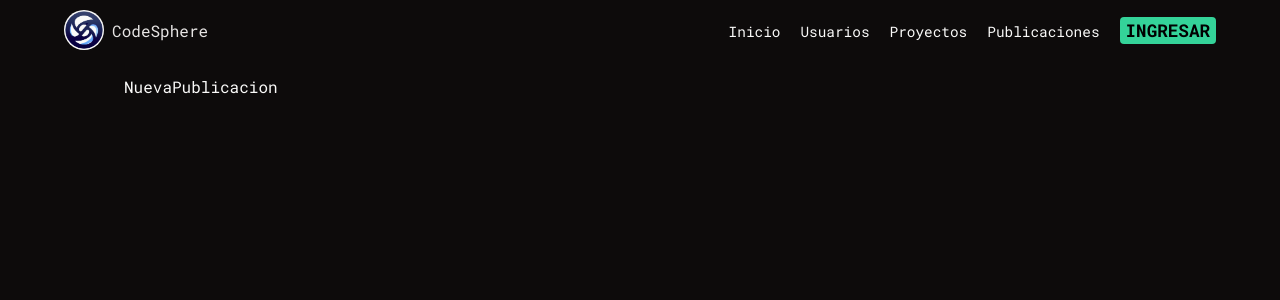
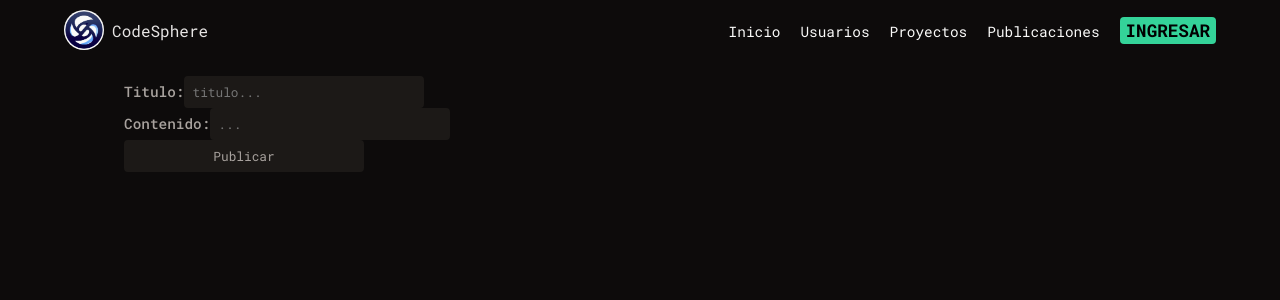
Before and after one commit to CodeSphereDevs/frontend, a React (Vite) app: page /nueva-publicacion in a window 1280 px wide. Shown: the top 300 px of the page. Built offline with nearby package versions, Linux system fonts and the light colour scheme; no server answers.

Commit message:
- Creacion de endpoints getpost y createpost -Esqueleto de formulario de creacion de post

```diff
--- a/src/App.jsx
+++ b/src/App.jsx
@@ -4,6 +4,9 @@ import { BrowserRouter, Routes, Route } from "react-router-dom";
 
 import Home from "./pages/inicio/Home";
 import Usuarios from "./pages/usuarios/Usuarios";
+
+
+
 import UserContext from "./contexts/useUserContext";
 import LoginPage from "./pages/login/LoginPage";
 import Registro from "./pages/registro/Registro";
@@ -13,6 +16,7 @@ import NuevoProyecto from "./pages/nuevo-proyecto/NuevoProyecto";
 import Publicaciones from "./pages/publicaciones/Publicaciones";
 import NuevaPublicacion from "./pages/nueva-publicacion/NuevaPublicacion";
 import Proyecto from "./pages/proyecto/Proyecto";
+
 
 function App() {
   return (
@@ -25,7 +29,7 @@ function App() {
               <Route path="/" element={<Home />} />
 
               <Route path="/proyectos" element={<Proyectos/>}/>
-              <Route path="/proyecto/:projectName" element={<Proyecto />}/>
+              <Route path="/proyecto/:projectName" element={<Proyecto/>}/>
               <Route path="/nuevo-proyecto" element={<NuevoProyecto />} />
 
               <Route path="/usuarios" element={<Usuarios />} />
--- /dev/null
+++ b/src/api/createPost.js
@@ -0,0 +1,18 @@
+const CREATEPOST_ENDPOINT = `${import.meta.env.VITE_SERVER_URI}/api/posts/`;
+
+export const createPost= async (title, content) => {
+    try{
+        const response = await fetch(CREATEPOST_ENDPOINT, {
+            method: "POST",
+            headers: {
+                "Content-Type":"application/json",
+            },
+            credentials:"include",
+            body: JSON.stringify({title, content})
+        })
+        return await response.json();
+    }catch(error){
+        console.log(error);
+        return null;
+    }
+}
--- a/src/pages/nueva-publicacion/NuevaPublicacion.jsx
+++ b/src/pages/nueva-publicacion/NuevaPublicacion.jsx
@@ -1,7 +1,80 @@
+
+import { useState } from "react";
+import { useNavigate } from "react-router-dom";
+import ErrorAlert from "../../componentes/ErrorAlert";
+import { login } from "../../api/login";
+import Loader from "../../assets/loader.svg";
+import { createPost } from "../../api/createPost";
+
+
+
 
 
 export default function NuevaPublicacion() {
+
+  const [errorAlert, setErrorAlert] = useState("");
+  const [isLoading, setIsLoading] = useState(false);
+  const nav = useNavigate();
+
+  const showErrorAlert = (s) => {
+    setErrorAlert(s);
+    setTimeout(() => {
+      setErrorAlert("");
+    }, 3000);
+  };
+
+  const handleSubmit = async (event) => {
+    event.preventDefault();
+
+    const form = event.currentTarget;
+    const title = form.title.value;
+    const content = form.content.value;
+
+
+    setIsLoading(true);
+    const response = await createPost(title, content);
+    setIsLoading(false);
+    if (!response.success) {
+      showErrorAlert(response.message);
+      return;
+    }
+
+    nav('/publicaciones')
+  };
+
   return (
-    <div>NuevaPublicacion</div>
-  )
+    <div className="postPage">
+      <form onSubmit={handleSubmit} style={{ height: 230 }}>
+        {isLoading ? (
+          <img src={Loader} alt="loader" />
+        ) : (
+          <>
+            {" "}
+            <div>
+              <label htmlFor="title">Titulo:</label>
+              <input
+                type="text"
+                name="title"
+                id="title"
+                placeholder="titulo..."
+                autoComplete="off"
+              />
+            </div>
+            <div>
+              <label htmlFor="content">Contenido:</label>
+              <input
+                type="text"
+                name="content"
+                placeholder="..."
+              />
+            </div>
+            <input type="submit" value="Publicar" className="submitButton" />
+          </>
+        )}
+      </form>
+
+      {errorAlert != "" && <ErrorAlert alertMessage={errorAlert} />}
+
+    </div>
+  );
 }
--- a/src/pages/proyectos/proyectos.jsx
+++ b/src/pages/proyectos/proyectos.jsx
@@ -1,4 +1,4 @@
-import { ProjectCard } from "./projectCard/projectCard";
+import { ProjectCard } from "./projectCard/ProjectCard";
 import { useState, useEffect } from "react";
 import { getProjects } from "../../api/getProjects";
 import "./proyectos.scss";
```
Also changed, not shown: src/api/getPosts.js (added, +11 -0 lines).
